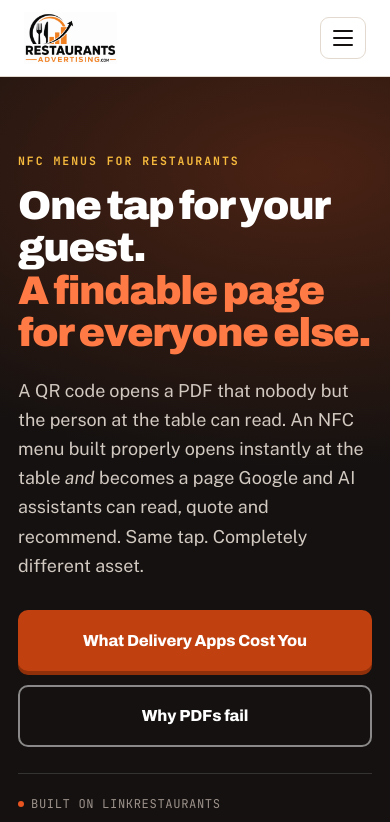
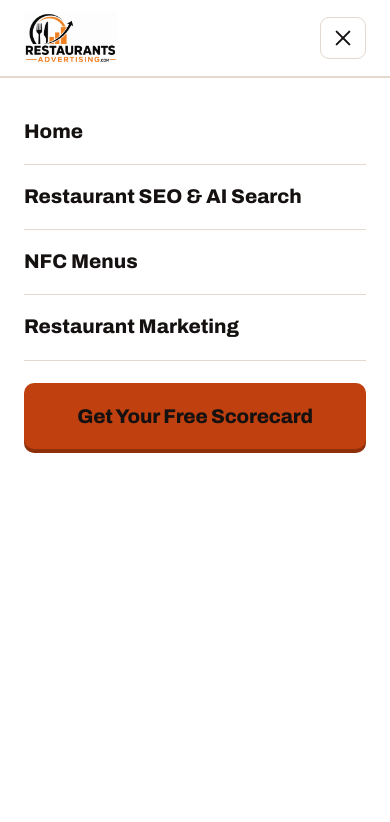
Before and after one commit to seniorhelper/restaurantsadvertising.com, a plain HTML site: page nfc-menu-restaurants/index.html in a window 390 px wide. Both pictures are taken after a click on the button "Open menu". Shown: the top 822 px of the page. Drawn offline with nearby package versions, Linux system fonts and the light colour scheme.

Commit message:
Add mobile navigation functionality to index.html

```diff
--- a/nfc-menu-restaurants/index.html
+++ b/nfc-menu-restaurants/index.html
@@ -1344,6 +1344,21 @@ function measureHeader(){
   document.documentElement.style.setProperty('--hdr-h',h+'px');
   if(mobnav)mobnav.style.top=h+'px';
 }
+measureHeader();
+window.addEventListener('resize',measureHeader);
+window.addEventListener('load',measureHeader);
+if(burger&&mobnav){
+  burger.addEventListener('click',function(){
+    var open=mobnav.classList.toggle('open');
+    burger.setAttribute('aria-expanded',open?'true':'false');
+    burger.setAttribute('aria-label',open?'Close menu':'Open menu');
+    measureHeader();
+  });
+  mobnav.addEventListener('click',function(e){
+    if(e.target.tagName==='A'){mobnav.classList.remove('open');burger.setAttribute('aria-expanded','false');}
+  });
+}
+
 
 
 /* ---- TAP RIPPLE SEQUENCE ---- */
```
